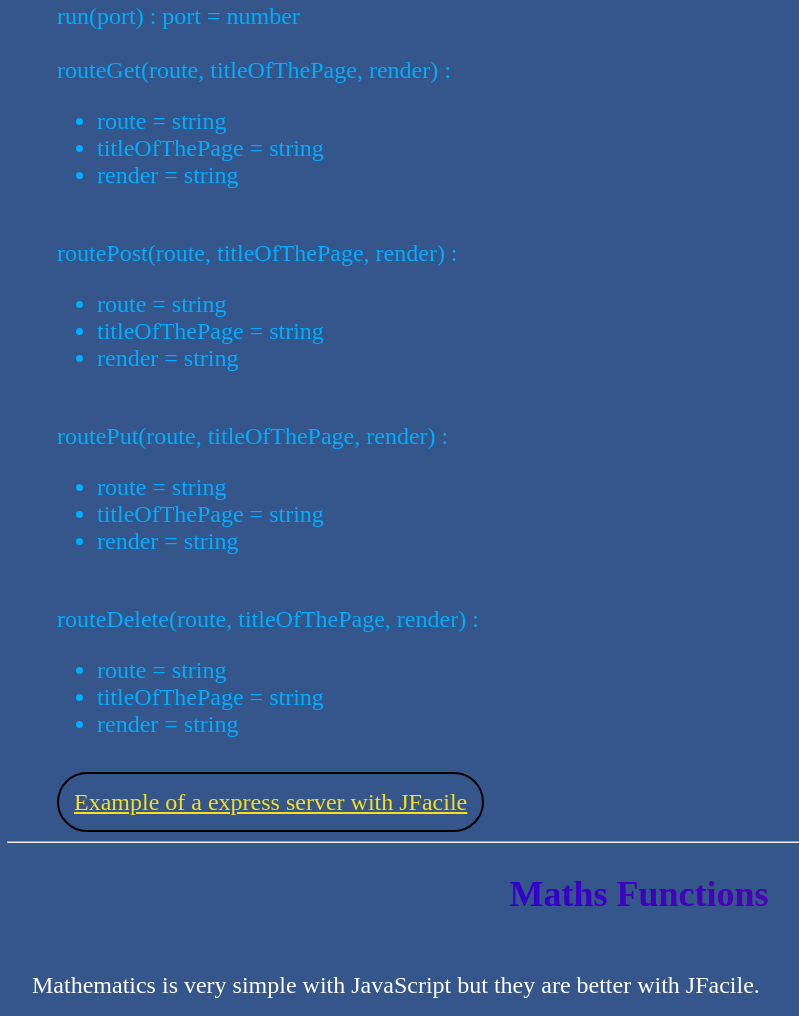
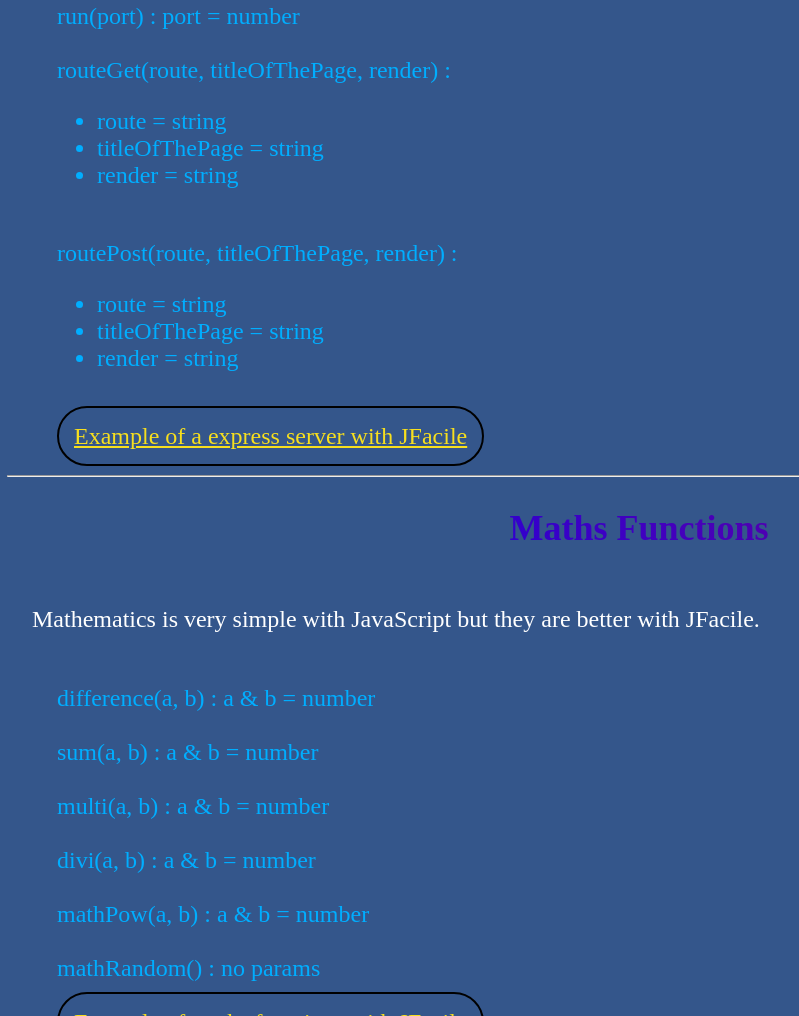
Before and after one commit to JFacile/JFacile.github.io, a plain HTML site: page docs/documentation.html in a window 1280 px wide. Shown: the part 1372-2388 px from the top of the page, without its empty margins (1-800 px from the left). Drawn offline with Linux system fonts and the light colour scheme.

Commit message:
Recommit

```diff
--- a/docs/documentation.html
+++ b/docs/documentation.html
@@ -120,20 +120,6 @@
           <li>render = string</li>
         </ul>
         <br />
-        routePut(route, titleOfThePage, render) :
-        <ul>
-          <li>route = string</li>
-          <li>titleOfThePage = string</li>
-          <li>render = string</li>
-        </ul>
-        <br />
-        routeDelete(route, titleOfThePage, render) :
-        <ul>
-          <li>route = string</li>
-          <li>titleOfThePage = string</li>
-          <li>render = string</li>
-        </ul>
-        <br />
         <a class="example" href="../examples/express-server.html"
           >Example of a express server with JFacile</a
         >
```
Also changed, not shown: examples/express-server.html (+0 -2 lines).
